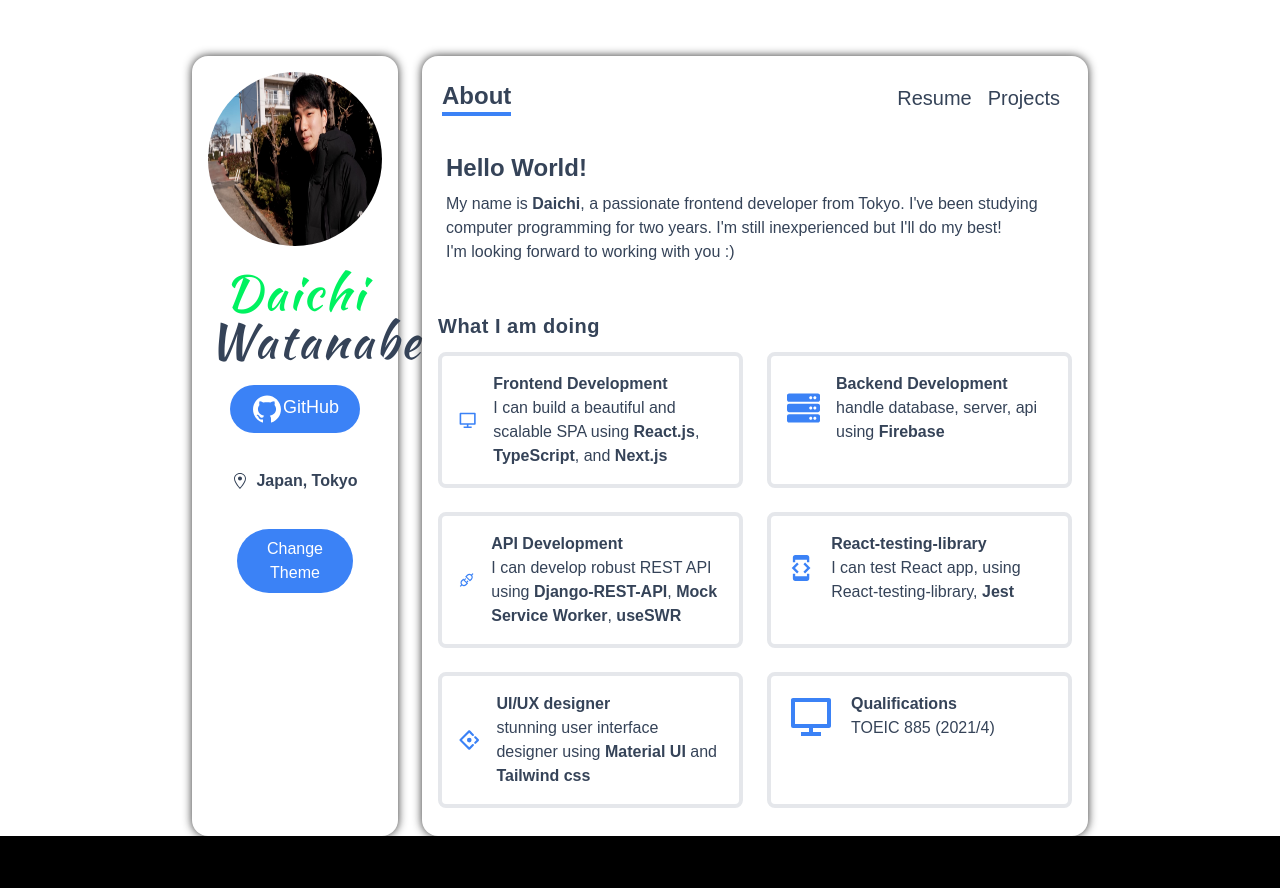
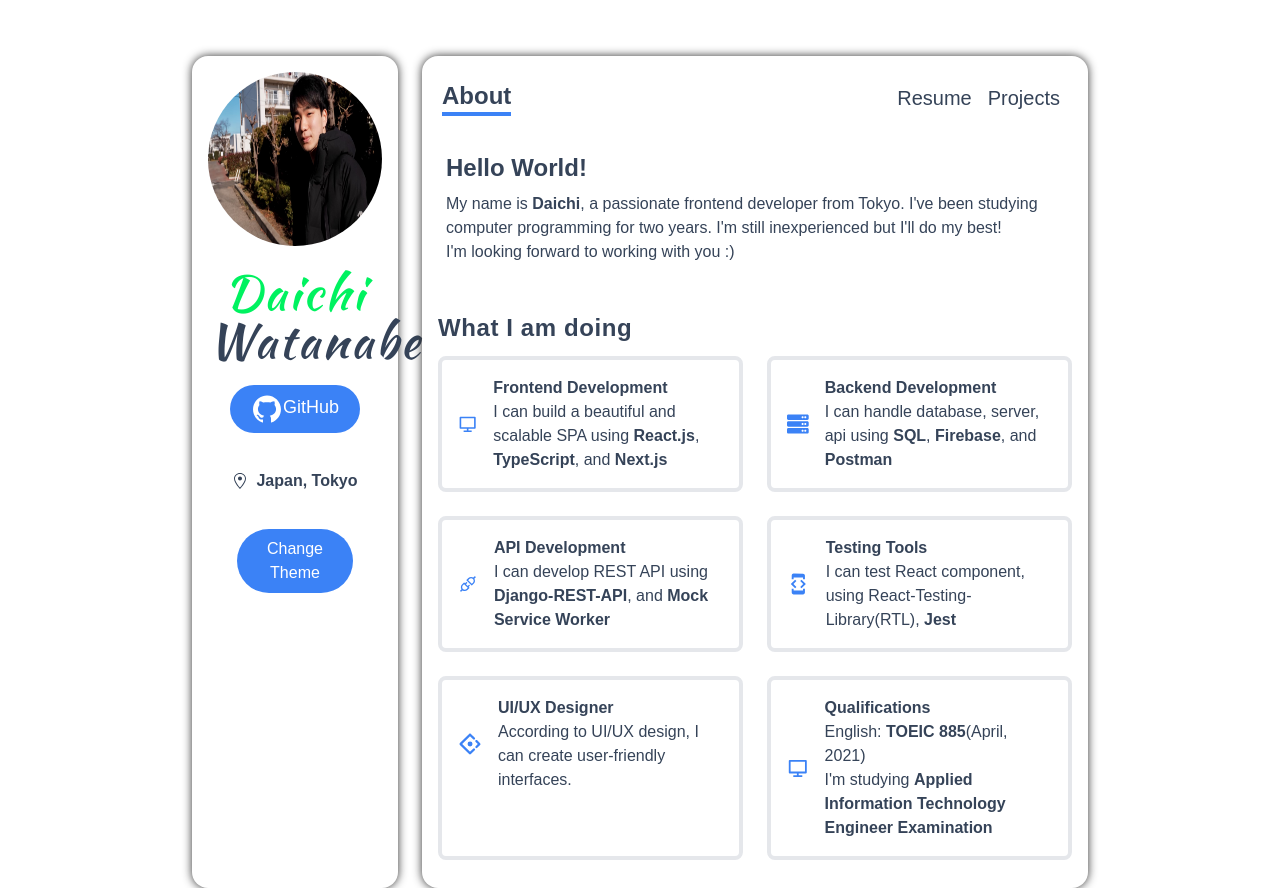
Before and after one commit to daichanstudio/my-portfolio, a Next.js app: page / in a window 1280 px wide. Before the commit the page ends 836 px from the top, so only its background shows below. Built offline with nearby package versions, Linux system fonts and the light colour scheme.

Commit message:
Fix Icons

```diff
--- a/components/ServiceCard.tsx
+++ b/components/ServiceCard.tsx
@@ -14,6 +14,7 @@ const ServiceCard: FunctionComponent<{ service: Service }> = ({
 
    return (
       <div className='flex items-center p-2 space-x-4 '>
+
          <Icon className='w-12 h-12 text-blue-500' />
          <div className=''>
             <h6 className='font-bold'>{title}</h6>
--- a/data.ts
+++ b/data.ts
@@ -4,55 +4,59 @@ import { AiOutlineAntDesign, AiOutlineApi } from "react-icons/ai";
 import { MdDeveloperMode } from "react-icons/md";
 import { IProject, Service, Skill } from "./type";
 
+
 import { BsCircleFill } from "react-icons/bs";
 
 export const services: Service[] = [
+
   {
     Icon: RiComputerLine,
     title: "Frontend Development",
     about:
       "I can build a beautiful and scalable SPA using <b>React.js</b>, <b>TypeScript</b>, and <b>Next.js</b> ",
   },
+
   {
     Icon: FaServer,
     title: "Backend  Development",
     about:
-      "handle database, server, api using <b>Firebase </b>",
+      "I can handle database, server, api using <b>SQL</b>, <b>Firebase</b>, and <b>Postman</b> ",
   },
   {
     Icon: AiOutlineApi,
     title: "API Development",
     about:
-      "I can develop robust  REST API using <b>Django-REST-API</b>, <b>Mock Service Worker</b>, <b>useSWR</b>",
+      "I can develop REST API using <b>Django-REST-API</b>, and <b>Mock Service Worker</b>",
   },
   {
     Icon: MdDeveloperMode,
-    title: "React-testing-library",
-    about: "I can test React app, using React-testing-library, <b>Jest</b>",
+    title: "Testing Tools",
+    about: "I can test React component, using React-Testing-Library(RTL), <b>Jest</b>",
   },
   {
     Icon: AiOutlineAntDesign,
-    title: "UI/UX designer",
+    title: "UI/UX Designer",
     about:
-      "stunning user interface designer using <b>Material UI</b>  and  <b>Tailwind css</b> ",
+      "According to UI/UX design, I can create user-friendly interfaces.",
   },
   {
     Icon: RiComputerLine,
     title: "Qualifications",
     about:
-      "TOEIC 885 (2021/4)<br>",
+      "English:  <b>TOEIC 885</b>(April, 2021)<br/> I'm studying <b>Applied Information Technology Engineer Examination</b>",
   },
+
 ];
 
 export const languages: Skill[] = [
   {
     Icon: BsCircleFill,
-    name: "React",
+    name: "React.js",
     level: "80",
   },
   {
     Icon: BsCircleFill,
-    name: "Type Script",
+    name: "TypeScript",
     level: "75",
   },
   {
@@ -63,7 +67,7 @@ export const languages: Skill[] = [
 
   {
     Icon: BsCircleFill,
-    name: "Java Script",
+    name: "JavaScript",
     level: "90",
   },
   {
@@ -121,7 +125,7 @@ export const projects: IProject[] = [
     category: ["react", "next"],
     description:
       "First Next.js Project :) My brother's Blog",
-    key_techs: ["React", "Next", "Markdown", "Tailwind css"],
+    key_techs: ["React", "Next", "Markdown", "Tailwind CSS"],
   },
 
   {
@@ -164,7 +168,7 @@ export const projects: IProject[] = [
     github_url: "https://github.com/daichanstudio/Markdown-App",
     category: ["typescript", "react"],
     description:
-      "This app is best learning Markdown",
+      "This app is best for learning Markdown",
     key_techs: ["React", "Typescript"],
   },
 
@@ -183,7 +187,7 @@ export const projects: IProject[] = [
     id: 7,
     name: "My Portfolio",
     image_path: "/images/my-portfolio.jpg",
-    deployed_url: "https://my-portfolio-5w93xhc6d-daichanstudio.vercel.app/",
+    deployed_url: "https://my-portfolio-daichanstudio.vercel.app/",
     github_url: "https://github.com/daichanstudio/my-portfolio",
     category: ["react", "typescript", "next"],
     description:
--- a/pages/index.tsx
+++ b/pages/index.tsx
@@ -10,6 +10,8 @@ import { services } from "../data";
 import { Service } from "../type";
 import {motion} from 'framer-motion'
 import { fadeInUp, stagger, routeAnimation } from "../animations";
+
+
 
 const About: NextPage = () => {
   // console.log(services);
@@ -27,11 +29,8 @@ const About: NextPage = () => {
         className="flex-grow p-4 mt-5 dark:bg-dark-100 "
         style={{ marginLeft: "-1.5rem", marginRight: "-1.5rem" }}
       >
-      {/* <div
-        className="flex-grow p-4 mt-5 bg-gray-400 dark:bg-dark-100 "
-        style={{ marginLeft: "-1.5rem", marginRight: "-1.5rem" }}
-      > */}
-        <h4 className="my-3 text-xl font-semibold tracking-wide">
+
+        <h4 className="my-3 text-2xl font-bold tracking-wide">
           What I am doing
         </h4>
 
@@ -43,11 +42,7 @@ const About: NextPage = () => {
               className="col-span-2 p-2 border-4 border-solid rounded-lg border-light-blue-500 dark:bg-dark-200 md:col-span-1"
               key={service.title}
             >
-            {/* <motion.div
-              variants={fadeInUp}
-              className="col-span-2 p-2 bg-gray-200 rounded-lg dark:bg-dark-200 md:col-span-1 "
-              key={service.title}
-            > */}
+
               <ServiceCard service={service} />
             </motion.div>
           ))}
@@ -57,30 +52,5 @@ const About: NextPage = () => {
   );
 };
 
-//!called every time  the page refreshed
-// export const getServerSideProps: GetServerSideProps = async (
-//    context: GetServerSidePropsContext
-// ) => {
-//    const res = await fetch('http://localhost:3000/api/services')
-//    const data = await res.json()
-//    console.log(data)
-//    return { props: { services: data.services } }
-// }
-
-//!called only during the build of the project
-//? make sure the server(localhost:3000)[this will receive the request during build] is running on a terminal during the build
-//? also need to change the localhost during the deployment | see the todo
-// https://aude53.medium.com/set-environment-variables-with-next-js-and-vercel-e544c0460a48
-
-// export const getStaticProps: GetStaticProps = async (
-//    context: GetStaticPropsContext
-// ) => {
-//    // console.log(context);
-
-//    const res = await fetch('http://localhost:3000/api/services')
-//    const { services } = await res.json()
-//    console.log({ services })
-//    return { props: { services: services } }
-// }
 
 export default About;
```
